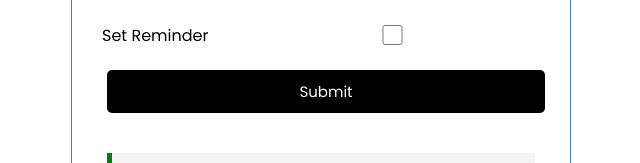
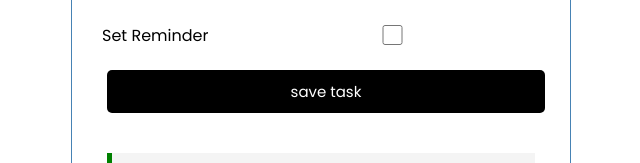
Before and after one commit to Nisarg-27/Task-Tracker-, a React (Create React App) app: page / in a window 1280 px wide. Shown: the part 304-467 px from the top of the page, without its empty margins (319-959 px from the left). Built offline with nearby package versions, Linux system fonts and the light colour scheme.

Commit message:
changes in add

```diff
--- a/src/App.js
+++ b/src/App.js
@@ -24,6 +24,10 @@ function App() {
     }
 ]);
 
+const addTask = (task) => {
+  alert('fucked');
+}
+
 const deleteTask = (id) => {
   setTasks(tasks.filter((task) => task.id !== id));
 }
@@ -35,7 +39,7 @@ const toggleReminder = (id) => {
 return (
    <div className="container">
     <Header></Header>
-    <AddTask />
+    <AddTask onAdd={addTask}/>
     {tasks.length > 0 ? (<Tasks tasks={tasks} deleteTask = {deleteTask} onToggle = {toggleReminder}></Tasks>) : "No Tasks To Show"}
    </div>
   );
--- a/src/components/AddTask.js
+++ b/src/components/AddTask.js
@@ -1,19 +1,38 @@
-const AddTask = () => {
+import { useState } from "react"
+const AddTask = ({onAdd}) => {
+
+  const [text, setText] = useState('');
+  const [day, setDay] = useState('');
+  const [reminder, setReminder] = useState(false);
+
+  const onSubmit = (e) => {
+    e.preventDefault();
+
+    if(!text) {
+      alert("Please enter text");
+    }
+
+    onAdd(text, day, reminder);
+
+    setText('')
+    setDay('')
+    setReminder('')
+  }
   return (
     <form className="add-form">
         <div className="form-control">
             <label>Task</label>
-            <input type='text' placeholder="Add Task" />
+            <input type='text' placeholder="Add Task" value={text} oncChange={(e) => setText(e.target.value) } />
         </div>
         <div className="form-control">
             <label>Day & Time</label>
-            <input type='text' placeholder="Add Task" />
+            <input type='text' placeholder="Add Task" value={day} oncChange={(e) => setDay(e.target.value) } />
         </div>
         <div className="form-control form-control-check">
             <label>Set Reminder</label>
-            <input type='checkbox'/>
+            <input type='checkbox' checked={reminder} value={reminder} oncChange={(e) => setReminder(e.currentTarget.checked) }/>
         </div>
-        <input type="submit" valus="save task" className="btn btn-block"></input>
+        <input type="submit" value="save task" onSubmit={onSubmit} className="btn btn-block"></input>
     </form>
   )
 }
```
